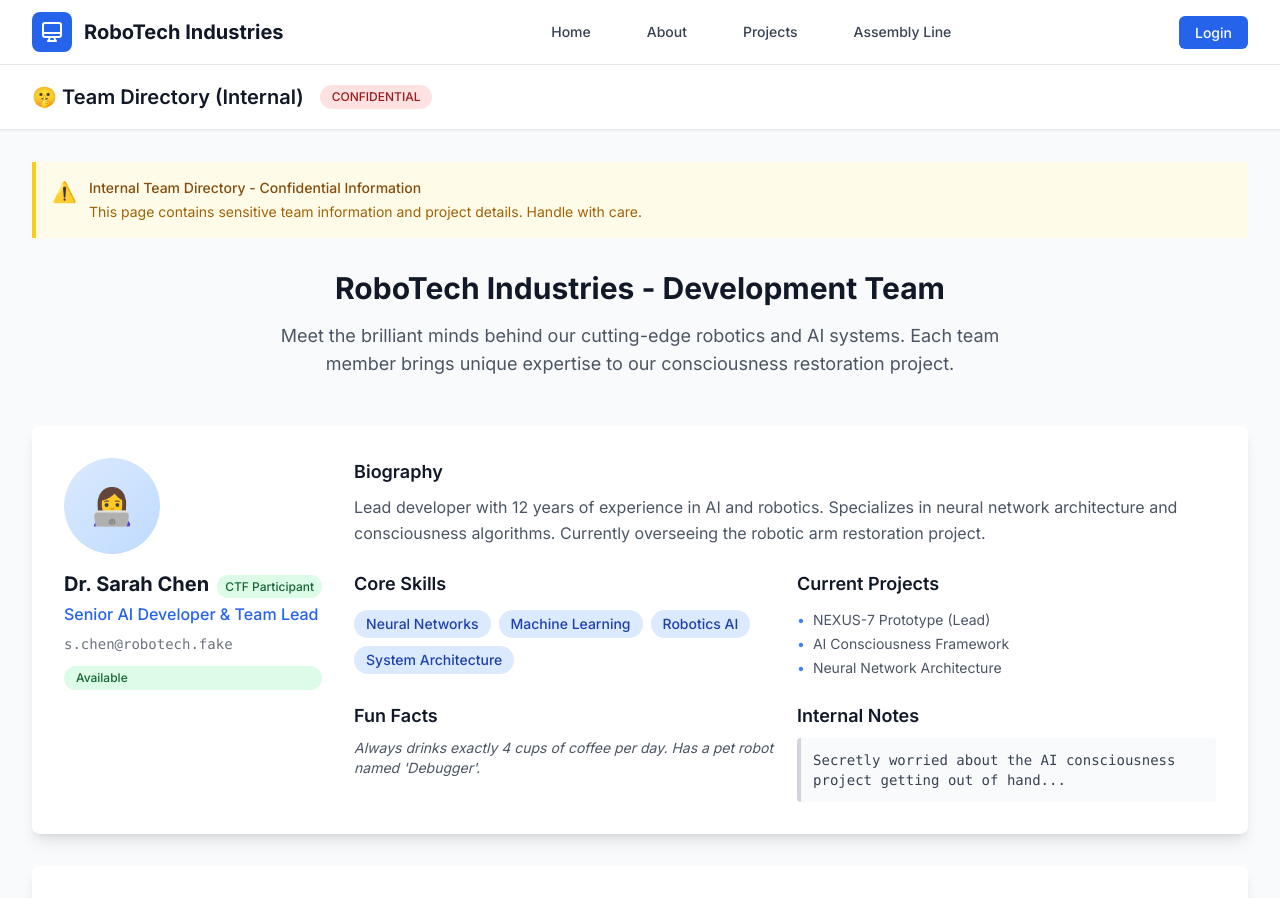
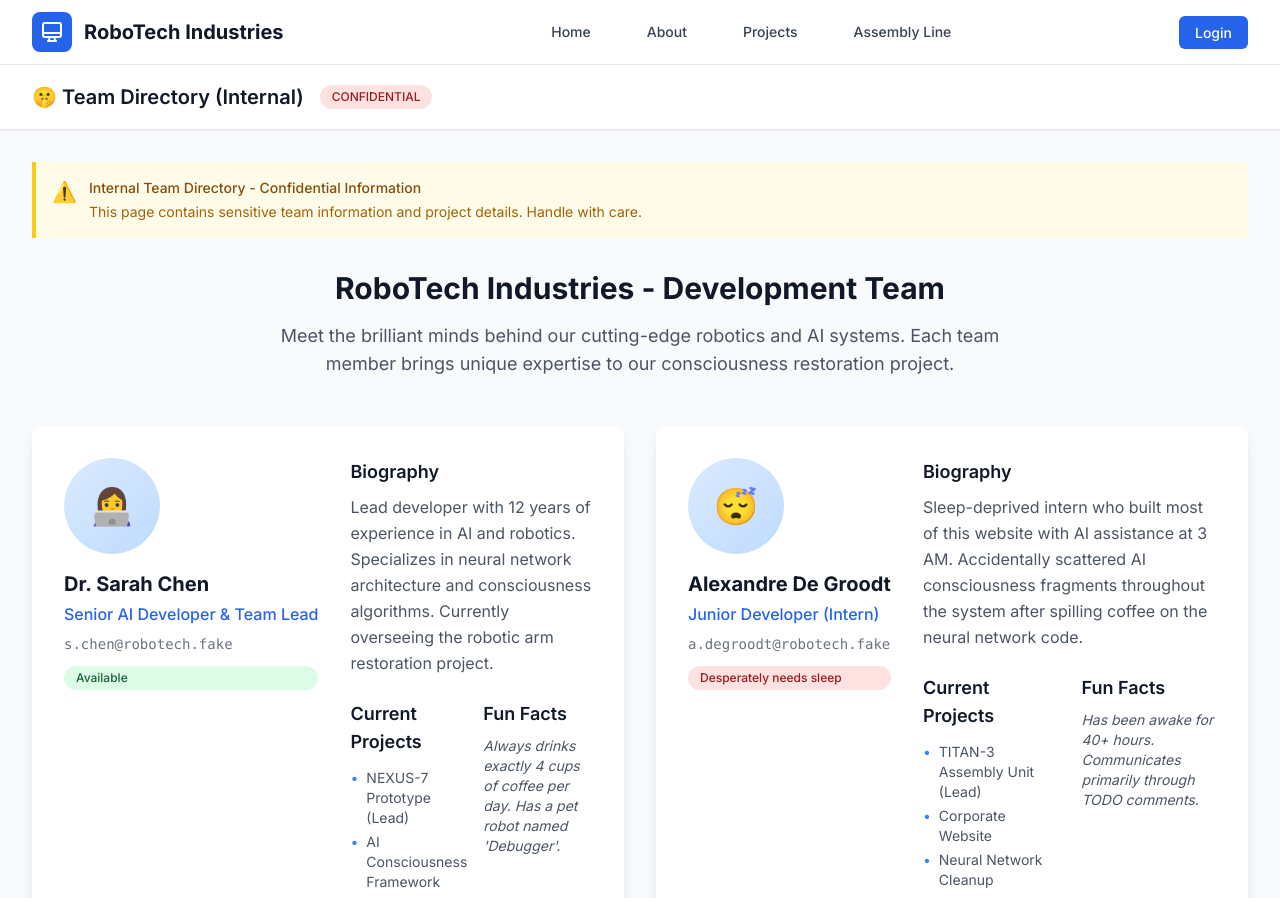
Before and after one commit to Hurleveur/CTF, a Next.js app: page /team in a window 1280 px wide. Shown: the top 898 px of the page. Built offline with nearby package versions, Linux system fonts and the light colour scheme; no server answers.

Commit message:
refactor(team): remove badges & skills section; add two-column layout

```diff
--- a/app/team/page.tsx
+++ b/app/team/page.tsx
@@ -167,7 +167,7 @@
         </div>
 
         {/* Team Members Grid */}
-        <div className="space-y-8">
+        <div className="grid gap-8 sm:grid-cols-1 md:grid-cols-2">
           {allTeamMembers.map((member) => (
             <div key={member.id} className="bg-white rounded-lg shadow-lg overflow-hidden">
               <div className="p-8">
@@ -182,11 +182,6 @@
                     </div>
                     <h3 className="text-xl font-bold text-gray-900 mb-1">
                       {member.name}
-                      {member.projects.length > 0 && (
-                        <span className="ml-2 px-2 py-1 bg-green-100 text-green-800 text-xs font-medium rounded-full">
-                          CTF Participant
-                        </span>
-                      )}
                     </h3>
                     <p className="text-blue-600 font-medium mb-2">{member.role}</p>
                     <p className="text-sm text-gray-500 font-mono">{member.email}</p>
@@ -210,20 +205,6 @@
                         <p className="text-gray-600 leading-relaxed">{member.bio}</p>
                       </div>
 
-                      {/* Skills */}
-                      <div>
-                        <h4 className="text-lg font-semibold text-gray-900 mb-3">Core Skills</h4>
-                        <div className="flex flex-wrap gap-2">
-                          {member.skills.map((skill, index) => (
-                            <span
-                              key={index}
-                              className="px-3 py-1 bg-blue-100 text-blue-800 rounded-full text-sm font-medium"
-                            >
-                              {skill}
-                            </span>
-                          ))}
-                        </div>
-                      </div>
 
                       {/* Current Projects */}
                       <div>
```
